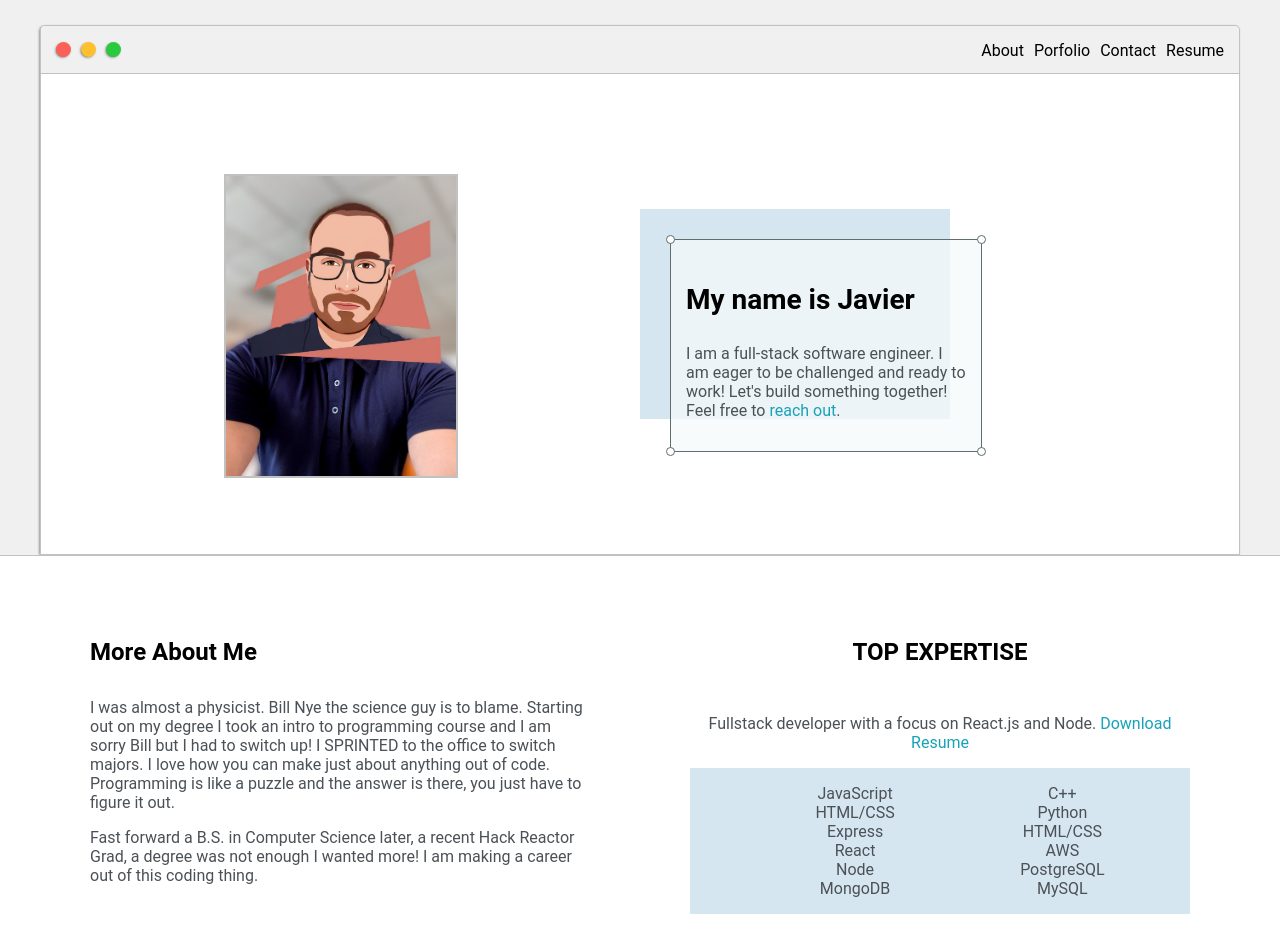
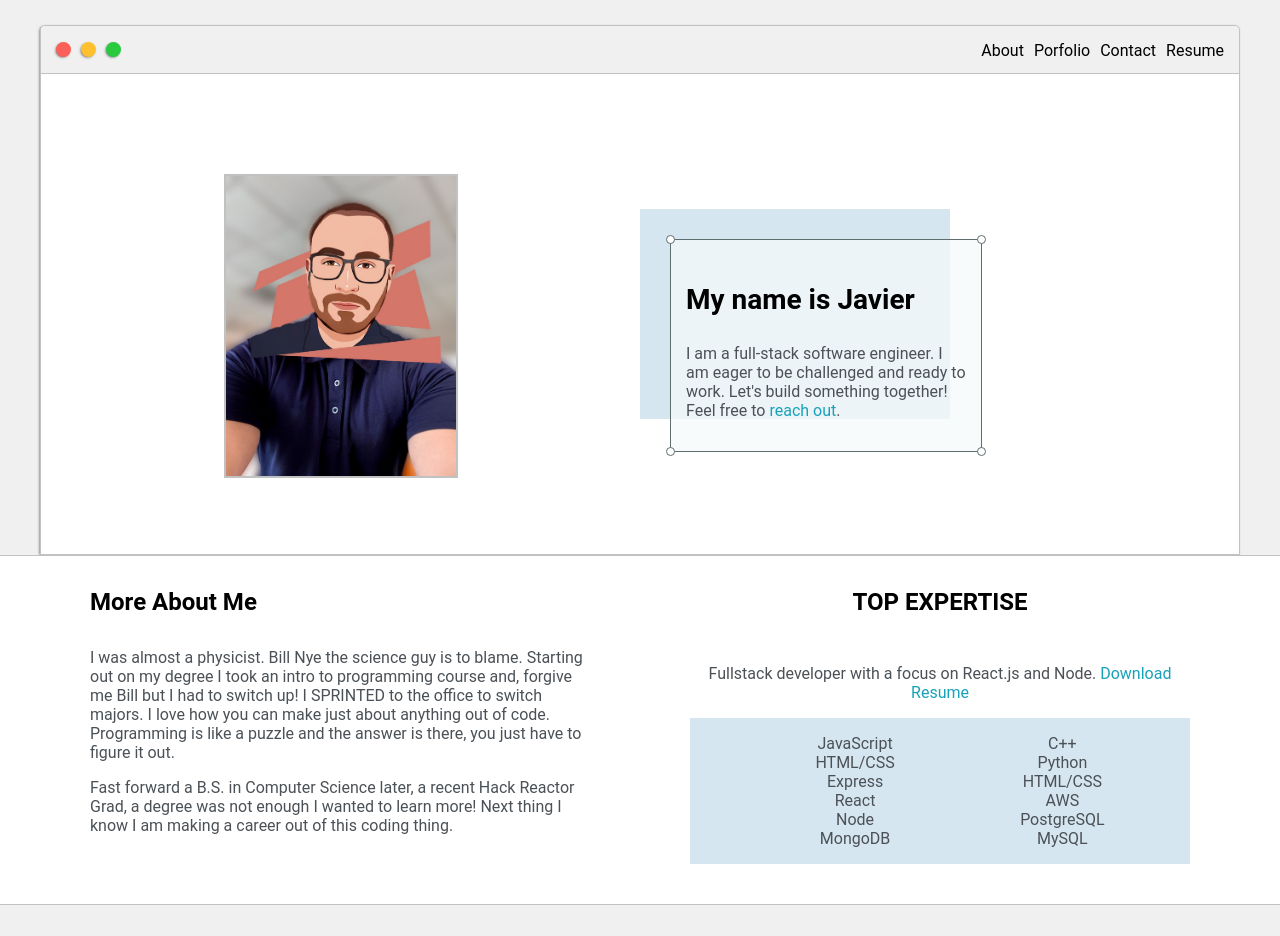
Before and after one commit to javalzar1/portfolio, a React (Create React App) app: page / in a window 1280 px wide. Shown: the top 936 px of the page. Built offline with nearby package versions, Linux system fonts and the light colour scheme.

Commit message:
fixed about spacing bug

```diff
--- a/src/components/About.js
+++ b/src/components/About.js
@@ -8,14 +8,15 @@ const About = () => {
 
 						<p>
 							I was almost a physicist. Bill Nye the science guy is to blame. Starting out on my degree I
-							took an intro to programming course and I am sorry Bill but I had to switch up! I SPRINTED
+							took an intro to programming course and, forgive me Bill but I had to switch up! I SPRINTED
 							to the office to switch majors. I love how you can make just about anything out of code.
 							Programming is like a puzzle and the answer is there, you just have to figure it out.
 						</p>
 
 						<p>
 							Fast forward a B.S. in Computer Science later, a recent Hack Reactor Grad, a degree was not
-							enough I wanted more! I am making a career out of this coding thing.
+							enough I wanted to learn more! Next thing I know I am making a career out of this coding
+							thing.
 						</p>
 					</div>
 
--- a/src/components/Intro.js
+++ b/src/components/Intro.js
@@ -41,7 +41,7 @@ const Intro = () => {
 								<div id='corner-tr' className='corner'></div>
 								<h3>My name is Javier</h3>
 								<p>
-									I am a full-stack software engineer. I am eager to be challenged and ready to work!
+									I am a full-stack software engineer. I am eager to be challenged and ready to work.
 									Let's build something together! Feel free to <a href='#contact'>reach out</a>.
 								</p>
 								<p></p>
--- a/src/styles/App.css
+++ b/src/styles/App.css
@@ -222,7 +222,7 @@ h6 {
 .about-wrapper {
 	display: grid;
 	grid-template-columns: repeat(auto-fit, minmax(320px, 1fr));
-	padding: 50px;
+	padding: 0px 50px 40px 50px;
 	gap: 100px;
 }
 
```
